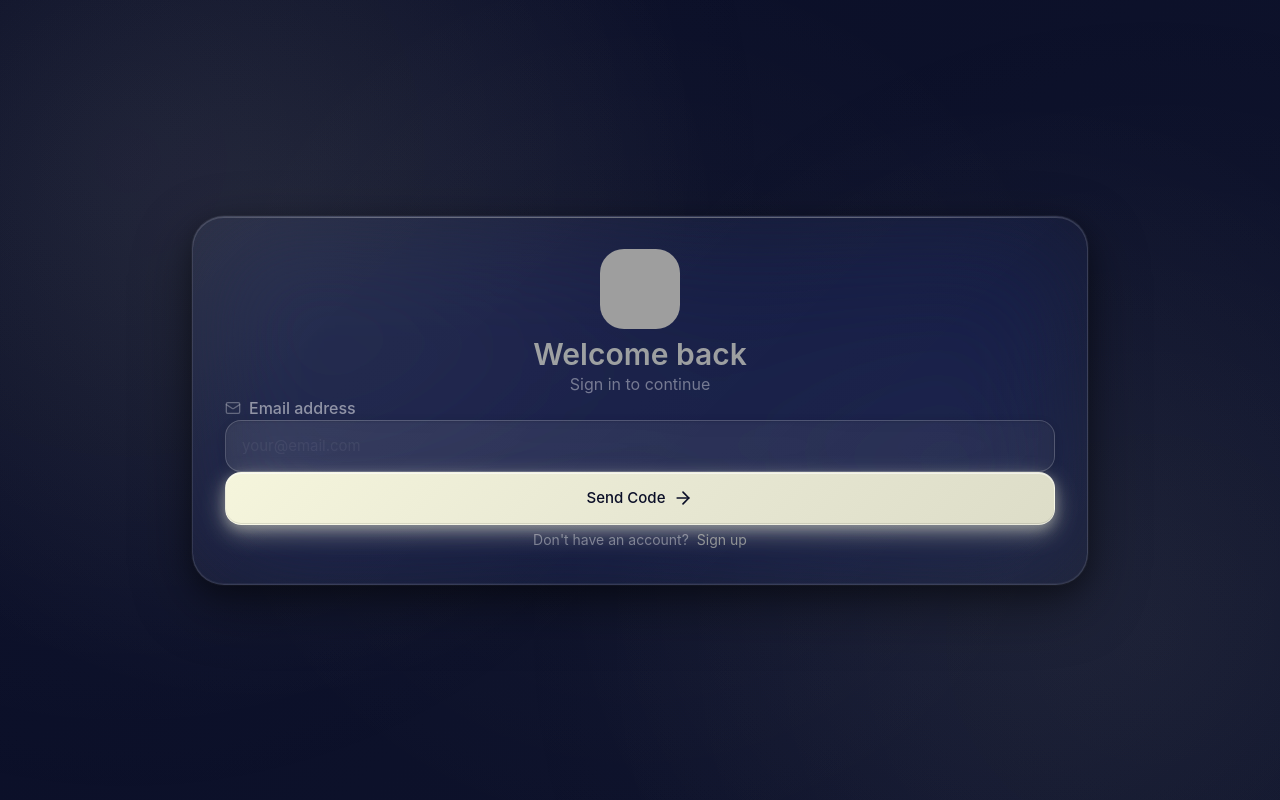
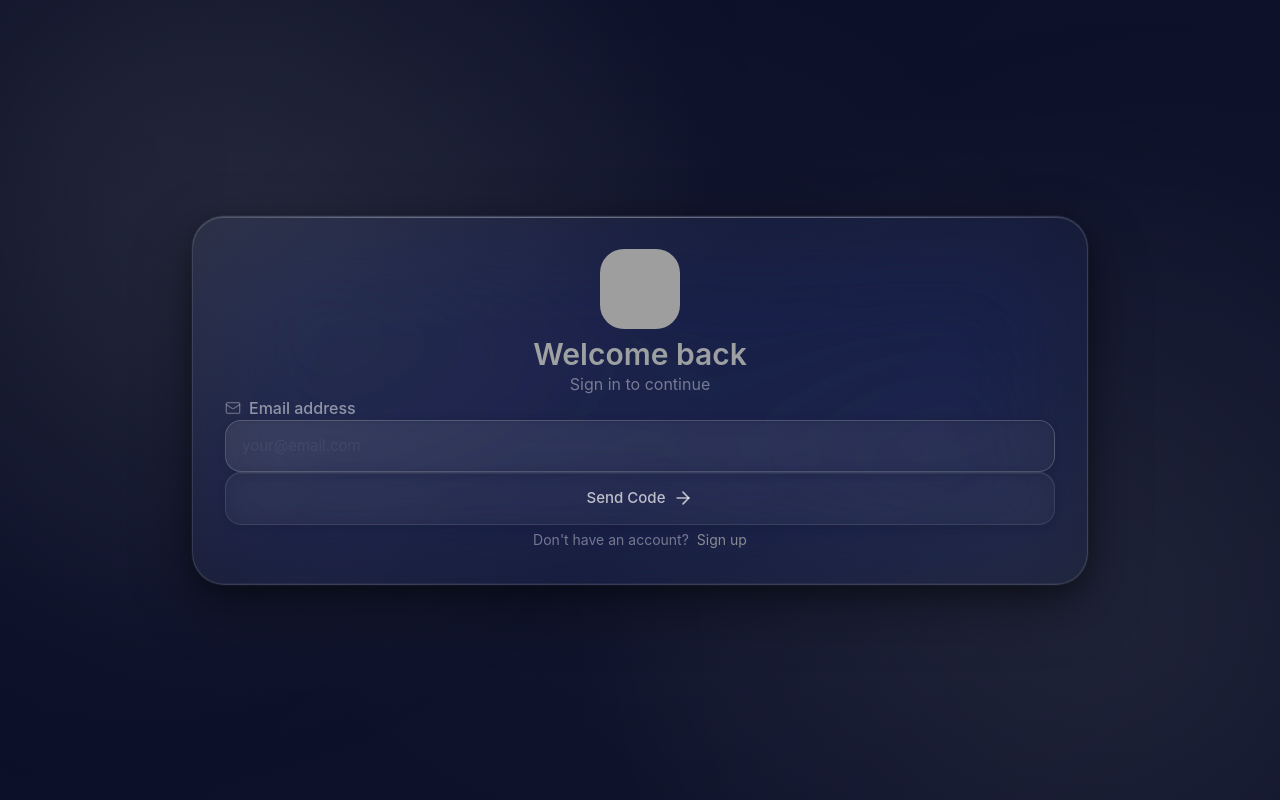
Before and after one commit to Teckdegen/KARDSDOTCARDSONRADIX, a Next.js app: page /login in a window 1280 px wide. Built offline with nearby package versions, Linux system fonts and the light colour scheme; grey boxes are pictures that could not be loaded.

Commit message:
Remove shine effects from buttons - make them transparent glass only

```diff
--- a/src/app/globals.css
+++ b/src/app/globals.css
@@ -193,13 +193,13 @@ body::before {
 }
 
 .glass-button {
-  background: linear-gradient(135deg, rgba(245, 245, 220, 0.18) 0%, rgba(245, 245, 220, 0.12) 100%);
+  background: rgba(255, 255, 255, 0.03);
   backdrop-filter: blur(20px) saturate(150%);
   -webkit-backdrop-filter: blur(20px) saturate(150%);
-  border: 1px solid rgba(245, 245, 220, 0.3);
+  border: 1px solid rgba(255, 255, 255, 0.1);
   border-radius: 16px;
   padding: 14px 24px;
-  color: var(--accent);
+  color: rgba(255, 255, 255, 0.7);
   font-weight: 500;
   font-size: 15px;
   cursor: pointer;
@@ -209,8 +209,8 @@ body::before {
   -webkit-tap-highlight-color: transparent;
   user-select: none;
   box-shadow:
-    0 4px 12px rgba(245, 245, 220, 0.15),
-    inset 0 1px 0 rgba(255, 255, 255, 0.2);
+    0 2px 8px rgba(0, 0, 0, 0.1),
+    inset 0 1px 0 rgba(255, 255, 255, 0.05);
 }
 
 @media (max-width: 768px) {
@@ -220,60 +220,31 @@ body::before {
   }
 }
 
-.glass-button::before {
-  content: '';
-  position: absolute;
-  top: 0;
-  left: -100%;
-  width: 100%;
-  height: 100%;
-  background: linear-gradient(90deg, transparent, rgba(255, 255, 255, 0.1), transparent);
-  transition: left 0.5s;
-}
-
-.glass-button:active::before {
-  left: 100%;
-}
-
 .glass-button:active {
-  transform: scale(0.96);
-  opacity: 0.8;
+  transform: scale(0.98);
+  opacity: 0.9;
 }
 
 .glass-button:hover {
-  background: linear-gradient(135deg, rgba(245, 245, 220, 0.25) 0%, rgba(245, 245, 220, 0.18) 100%);
-  border-color: rgba(245, 245, 220, 0.45);
-  transform: translateY(-2px);
-  box-shadow:
-    0 8px 24px rgba(245, 245, 220, 0.25),
-    0 4px 12px rgba(245, 245, 220, 0.15),
-    inset 0 1px 0 rgba(255, 255, 255, 0.3);
+  background: rgba(255, 255, 255, 0.05);
+  border-color: rgba(255, 255, 255, 0.15);
+  color: rgba(255, 255, 255, 0.85);
 }
 
 .glass-button-primary {
-  background: linear-gradient(135deg, #F5F5DC 0%, #E8E8D3 50%, #DDDDC8 100%);
-  color: var(--background);
-  border: 1px solid rgba(255, 255, 255, 0.3);
+  background: rgba(255, 255, 255, 0.03);
+  color: rgba(255, 255, 255, 0.7);
+  border: 1px solid rgba(255, 255, 255, 0.1);
   box-shadow:
-    0 8px 24px rgba(245, 245, 220, 0.4),
-    0 4px 12px rgba(245, 245, 220, 0.3),
-    inset 0 1px 0 rgba(255, 255, 255, 0.6),
-    inset 0 -1px 0 rgba(0, 0, 0, 0.1);
+    0 2px 8px rgba(0, 0, 0, 0.1),
+    inset 0 1px 0 rgba(255, 255, 255, 0.05);
   position: relative;
 }
 
-.glass-button-primary::before {
-  background: linear-gradient(90deg, transparent, rgba(255, 255, 255, 0.3), transparent);
-}
-
 .glass-button-primary:hover {
-  background: linear-gradient(135deg, #E8E8D3 0%, #DDDDC8 50%, #D3D3B8 100%);
-  transform: translateY(-2px);
-  box-shadow:
-    0 12px 32px rgba(245, 245, 220, 0.5),
-    0 6px 16px rgba(245, 245, 220, 0.4),
-    inset 0 1px 0 rgba(255, 255, 255, 0.7),
-    inset 0 -1px 0 rgba(0, 0, 0, 0.1);
+  background: rgba(255, 255, 255, 0.05);
+  border-color: rgba(255, 255, 255, 0.15);
+  color: rgba(255, 255, 255, 0.85);
 }
 
 .glass-button:disabled {
@@ -365,14 +336,6 @@ html {
   }
 }
 
-@keyframes shimmer {
-  0% {
-    background-position: -1000px 0;
-  }
-  100% {
-    background-position: 1000px 0;
-  }
-}
 
 @keyframes slideIn {
   from {
```
